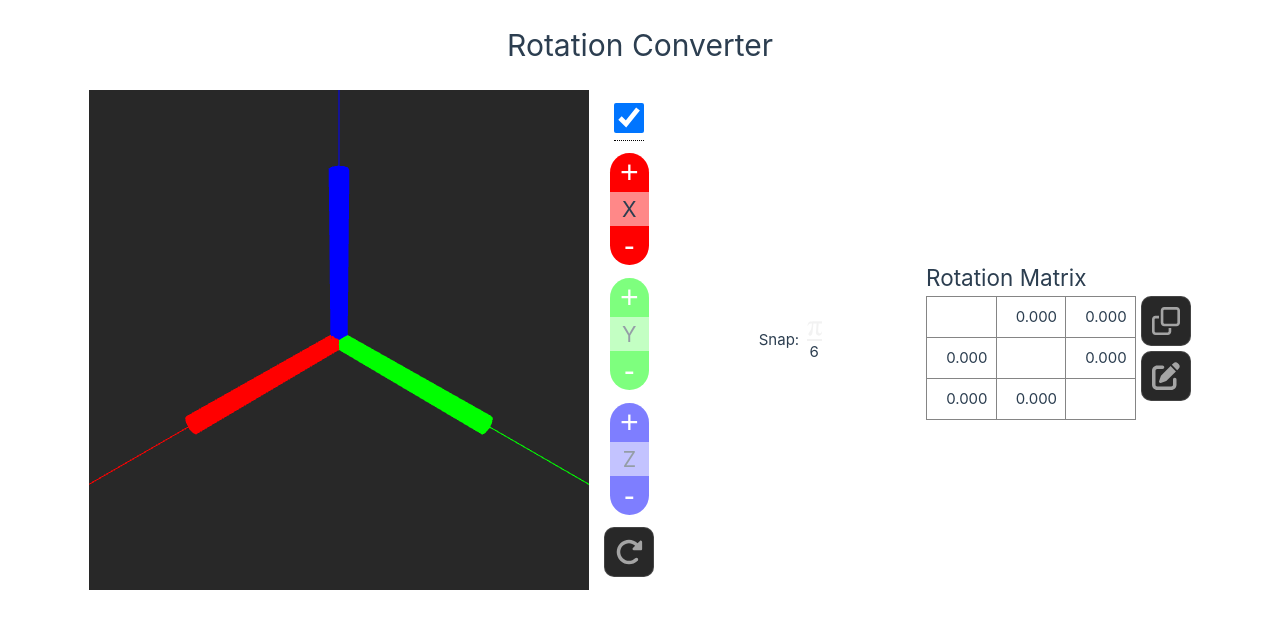
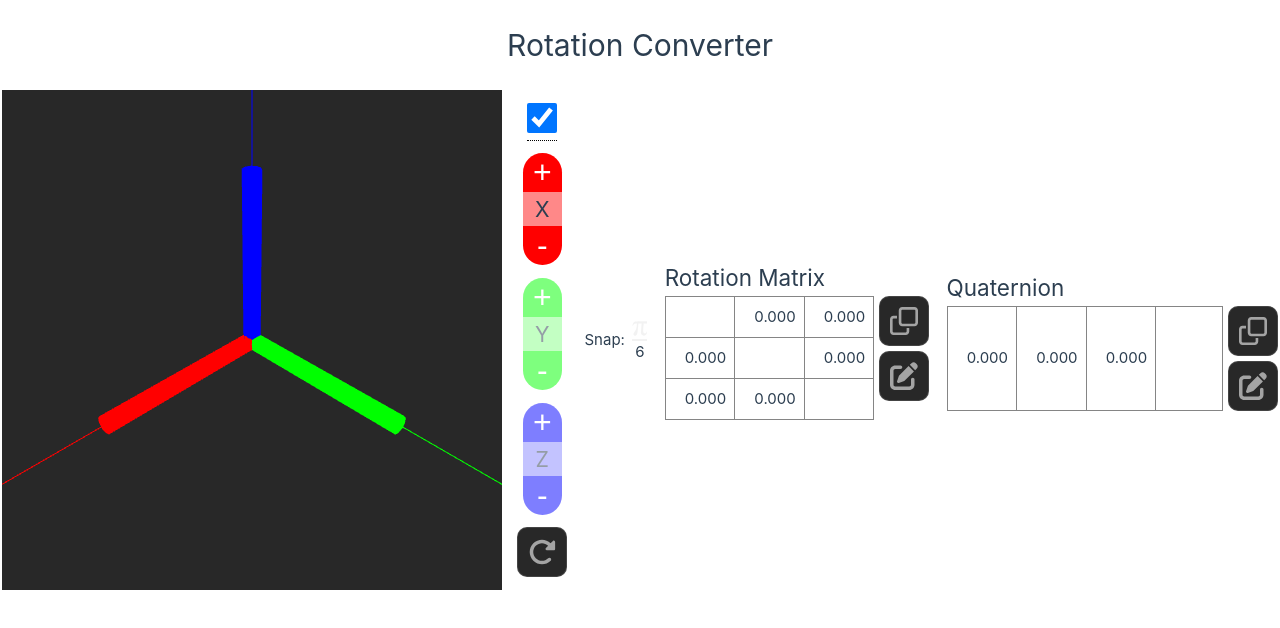
Before and after one commit to Divelix/rotation_converter, a Vue app: page / in a window 1280 px wide. Shown: the top 628 px of the page. Built offline with nearby package versions, Linux system fonts and the light colour scheme.

Commit message:
feat: Quaternion view + transparent favicon

```diff
--- a/src/App.vue
+++ b/src/App.vue
@@ -4,6 +4,7 @@ import { Axes, ToastType } from './types'
 import VisView from './components/VisView.vue'
 import VisControls from './components/VisControls.vue'
 import RotMat from './components/RotMat.vue'
+import VisQuat from './components/VisQuat.vue'
 import Snap from './components/Snap.vue'
 
 provide("isLocal", shallowRef(true))
@@ -14,6 +15,7 @@ provide("toastMsg", shallowRef("Toast default text"))
 provide("toastType", shallowRef(ToastType.INFO))
 provide("axisCounters", ref([0, 0, 0]))
 provide("rotMat", ref(new Array(9).fill(0)))
+provide("quat", ref(new Array(4).fill(0)))
 provide("currAxis", ref(Axes.X))
 provide("snapDenom", shallowRef(6))
 
@@ -34,6 +36,9 @@ provide("snapDenom", shallowRef(6))
     </div>
     <div class="rot">
       <RotMat />
+    </div>
+    <div class="quat">
+      <VisQuat />
     </div>
   </main>
 </template>
@@ -68,6 +73,11 @@ main {
   place-content: center;
 }
 
+.quat {
+  display: flex;
+  place-content: center;
+}
+
 @media (min-width: 1024px) {
   main {
     flex-direction: row;
--- /dev/null
+++ b/src/components/VisQuat.vue
@@ -0,0 +1,219 @@
+<script setup lang="ts">
+import { computed, inject, nextTick, ref, shallowRef, watch, type Ref, type ShallowRef } from 'vue';
+import IconCopy from './icons/IconCopy.vue';
+import IconEdit from './icons/IconEdit.vue';
+import IconYes from './icons/IconYes.vue';
+import IconNo from './icons/IconNo.vue';
+import ActionButton from './ActionButton.vue';
+import { Matrix3 } from 'three';
+import { ToastType } from '@/types';
+
+const COPY_TEXT = "Copied quaternion to clipboard"
+const PARSE_ERROR_TEXT = "Quaternion parsing error"
+const ORTHO_ERROR_TEXT = "Quaternion must be orthnormal"
+
+const isEdit: ShallowRef<Boolean> = inject("isEdit")!
+const toastMsg: ShallowRef<String> = inject("toastMsg")!
+const toastType: ShallowRef<ToastType> = inject("toastType")!
+const isError: ShallowRef<Boolean> = shallowRef(false)
+const isEditQuat: ShallowRef<Boolean> = shallowRef(false)
+const quat: Ref<number[]> = inject("quat")!
+const quatStr = shallowRef("")
+const textarea: Ref<HTMLTextAreaElement | null> = ref(null)
+
+const isPositiveArr = computed(() => {
+    return quat.value.map(value => {
+        return value >= -smallNumber
+    })
+})
+const absArr = computed(() => {
+    return quat.value.map(value => {
+        return Math.abs(value)
+    })
+})
+const closeToOneArr = computed(() => {
+    return quat.value.map(value => {
+        return 1 - Math.abs(value) < smallNumber
+    })
+})
+
+const displayPrecision = 3
+const copyPrecision = 5
+const smallNumber = 0.0001
+
+const copyQuat = () => {
+    navigator.clipboard.writeText(quatStr.value)
+    toastMsg.value = COPY_TEXT
+    toastType.value = ToastType.INFO
+}
+const openEdit = () => isEditQuat.value = true
+const closeEdit = () => isEditQuat.value = false
+const parse4floats = (input: String): number[] | null => {
+    const regex: RegExp = /[-+]?[0-9]*\.?[0-9]+([eE][-+]?[0-9]+)?/g;
+    const matches: RegExpMatchArray | null = input.match(regex);
+    if (!matches) return null
+    const nums = matches.map(match => parseFloat(match));
+    if (nums.length != 4) return null
+    return nums
+}
+
+const isOrthNorm = (nums: number[]): boolean => {
+    const mat = new Matrix3().fromArray(nums)
+    // Check if orthogonal
+    const productMat = mat.clone().multiply(mat.clone().transpose())
+    const isOrthogonal = Math.abs(productMat.determinant() - 1) < smallNumber
+
+    // Check if normal
+    const isNormal = Math.abs(mat.determinant() - 1) < smallNumber
+    return isOrthogonal && isNormal
+}
+
+function applyQuat() {
+    const nums = parse4floats(quatStr.value) // parse numbers from string
+    if (!nums) {
+        // throw SyntaxError("Parse error: matrix format is incorrect")
+        toastMsg.value = PARSE_ERROR_TEXT
+        toastType.value = ToastType.ERROR
+        isError.value = true
+    }
+    const isRot = isOrthNorm(nums!) // check if correct rotation matrix
+    if (!isRot) {
+        // throw SyntaxError("Rotation matrix MUST be orthonormal")
+        toastMsg.value = ORTHO_ERROR_TEXT
+        toastType.value = ToastType.ERROR
+        isError.value = true
+    }
+    if (!isError.value) {
+        quat.value = nums!
+        isEditQuat.value = false
+    } else {
+        setTimeout(() => isError.value = false, 1000)
+    }
+}
+
+function updateQuatStr(nums: number[]) {
+    quatStr.value = '[\n';
+    for (let i = 0; i < nums.length; i++) {
+        if (i % 3 === 0) {
+            if (i !== 0) {
+                quatStr.value += '],\n';
+            }
+            quatStr.value += '    [';
+        }
+        if (i % 3 !== 0) {
+            quatStr.value += ', ';
+        }
+        quatStr.value += nums[i].toFixed(copyPrecision);
+    }
+    quatStr.value += ']\n]';
+}
+
+watch(isEditQuat, (newIsEditQuat) => {
+    isEdit.value = newIsEditQuat
+    updateQuatStr(quat.value)
+    if (newIsEditQuat) {
+        nextTick(() => {
+            textarea.value!.focus()
+        })
+    }
+})
+watch(quat, (newQuat) => {
+    updateQuatStr(newQuat)
+})
+</script>
+
+<template>
+    <div>
+        <h2>Quaternion</h2>
+        <div class="content" v-if="isEditQuat">
+            <textarea ref="textarea" v-model="quatStr" @focus="($event.target as HTMLTextAreaElement).select()"
+                :class="{ error: isError }"></textarea>
+            <div class="action-buttons">
+                <ActionButton @btn-click="applyQuat">
+                    <template #icon>
+                        <IconYes />
+                    </template>
+                </ActionButton>
+                <ActionButton @btn-click="closeEdit">
+                    <template #icon>
+                        <IconNo />
+                    </template>
+                </ActionButton>
+            </div>
+        </div>
+        <div class="content" v-else>
+            <table>
+                <tr>
+                    <td v-for="(col, colIndex) in [0, 1, 2, 3]" :key="colIndex">
+                        <div :class="{ one: closeToOneArr[colIndex] }">
+                            <span :class="{ invisible: isPositiveArr[colIndex] }">-</span>
+                            {{ absArr[colIndex].toFixed(displayPrecision) }}
+                        </div>
+                    </td>
+                </tr>
+            </table>
+            <div class="action-buttons">
+                <ActionButton @btn-click="copyQuat">
+                    <template #icon>
+                        <IconCopy />
+                    </template>
+                </ActionButton>
+                <ActionButton @btn-click="openEdit">
+                    <template #icon>
+                        <IconEdit />
+                    </template>
+                </ActionButton>
+            </div>
+        </div>
+    </div>
+</template>
+
+<style scoped>
+.content {
+    display: flex;
+    gap: 5px;
+}
+
+table {
+    user-select: none;
+}
+
+textarea {
+    resize: none;
+    background-color: #282828;
+    border-color: #414141;
+    border-radius: 10px;
+    color: white;
+    width: 300px;
+    height: 100px;
+}
+
+.action-buttons {
+    display: flex;
+    flex-direction: column;
+    gap: 5px;
+}
+
+.invisible {
+    opacity: 0;
+}
+
+.one {
+    color: white;
+}
+
+table {
+    border-collapse: collapse;
+    white-space: pre-wrap;
+}
+
+td {
+    border: 1px solid #858585;
+    padding: 8px;
+    text-align: center;
+}
+
+.error {
+    border-color: red;
+}
+</style>
--- a/src/components/VisView.vue
+++ b/src/components/VisView.vue
@@ -5,7 +5,7 @@
 
 <script setup lang="ts">
 import { Axes } from '../types'
-import { BufferGeometry, CylinderGeometry, Group, Line, LineBasicMaterial, Matrix3, Matrix4, Mesh, MeshBasicMaterial, PerspectiveCamera, Scene, Vector3, WebGLRenderer } from 'three'
+import { BufferGeometry, CylinderGeometry, Group, Line, LineBasicMaterial, Matrix3, Matrix4, Mesh, MeshBasicMaterial, PerspectiveCamera, Quaternion, Scene, Vector3, WebGLRenderer } from 'three'
 import { onMounted, ref, inject, watch, type Ref, type ShallowRef, provide, computed, shallowRef } from 'vue'
 import { OrbitControls } from 'three/examples/jsm/Addons.js';
 
@@ -17,6 +17,7 @@ const snapDenom: ShallowRef<number> = inject("snapDenom")!
 const isAlt: ShallowRef<Boolean> = inject("isAlt")!
 const axisCounters: Ref<number[]> = inject("axisCounters")!
 const rotMat: Ref<number[]> = inject("rotMat")!
+const quat: Ref<number[]> = inject("quat")!
 const currAxis: Ref<Axes> = inject("currAxis")!
 const experience = ref<HTMLCanvasElement | null>(null)
 const snapSize = computed(() => Math.PI / snapDenom.value)
@@ -108,6 +109,7 @@ function resetCamera() {
 function updateRot() {
   rotFrame.updateMatrix()
   rotMat.value = new Matrix3().setFromMatrix4(rotFrame.matrix).elements
+  quat.value = new Quaternion().setFromRotationMatrix(rotFrame.matrix).toArray()
 }
 
 watch(rotMat, (newRotArr) => {
@@ -171,13 +173,13 @@ function handleScroll(event: WheelEvent) {
     if (isAlt.value) {
       snapDenom.value += snapDenom.value < 100 ? 1 : 0
     } else {
-      incCurrAxisRot()
+      decCurrAxisRot()
     }
   } else {
     if (isAlt.value) {
       snapDenom.value -= snapDenom.value > 1 ? 1 : 0
     } else {
-      decCurrAxisRot()
+      incCurrAxisRot()
     }
   }
 }
```
Also changed, not shown: 1 other file (tests, documents, lock files or other folders).
